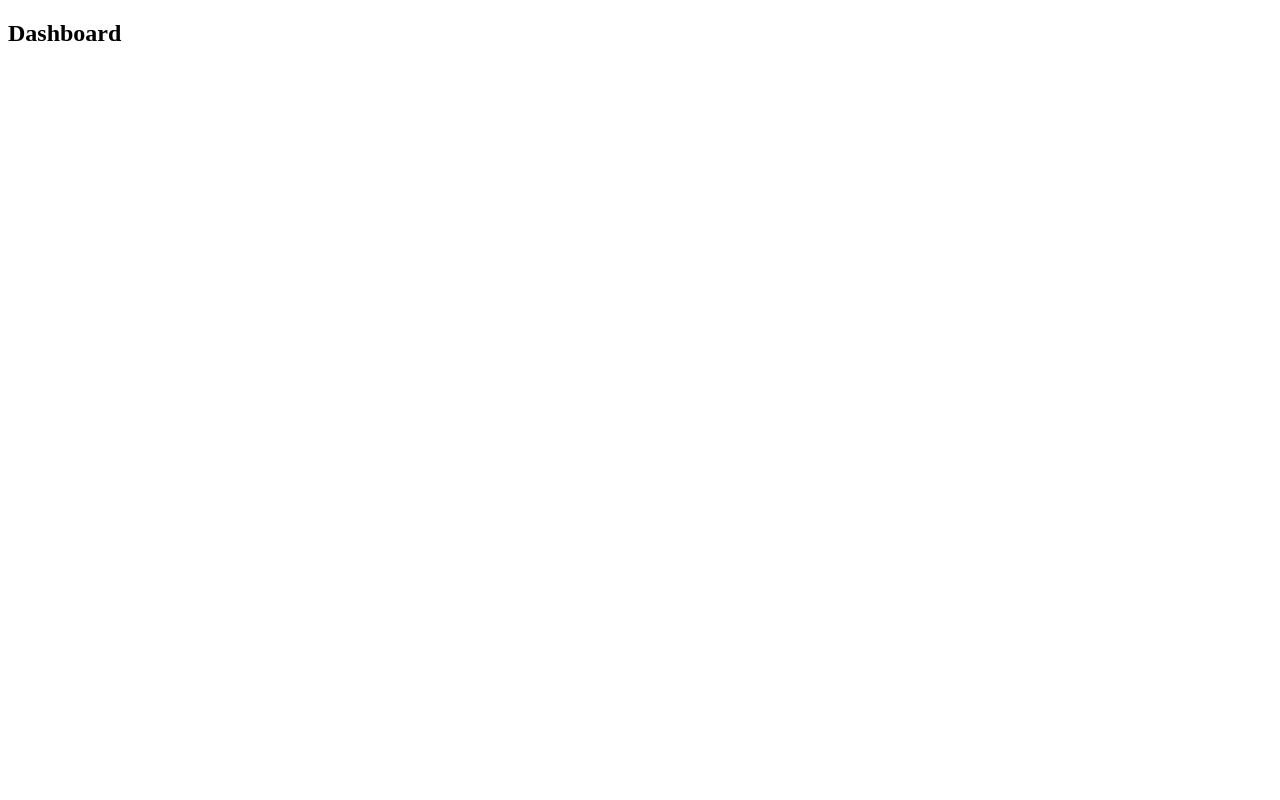
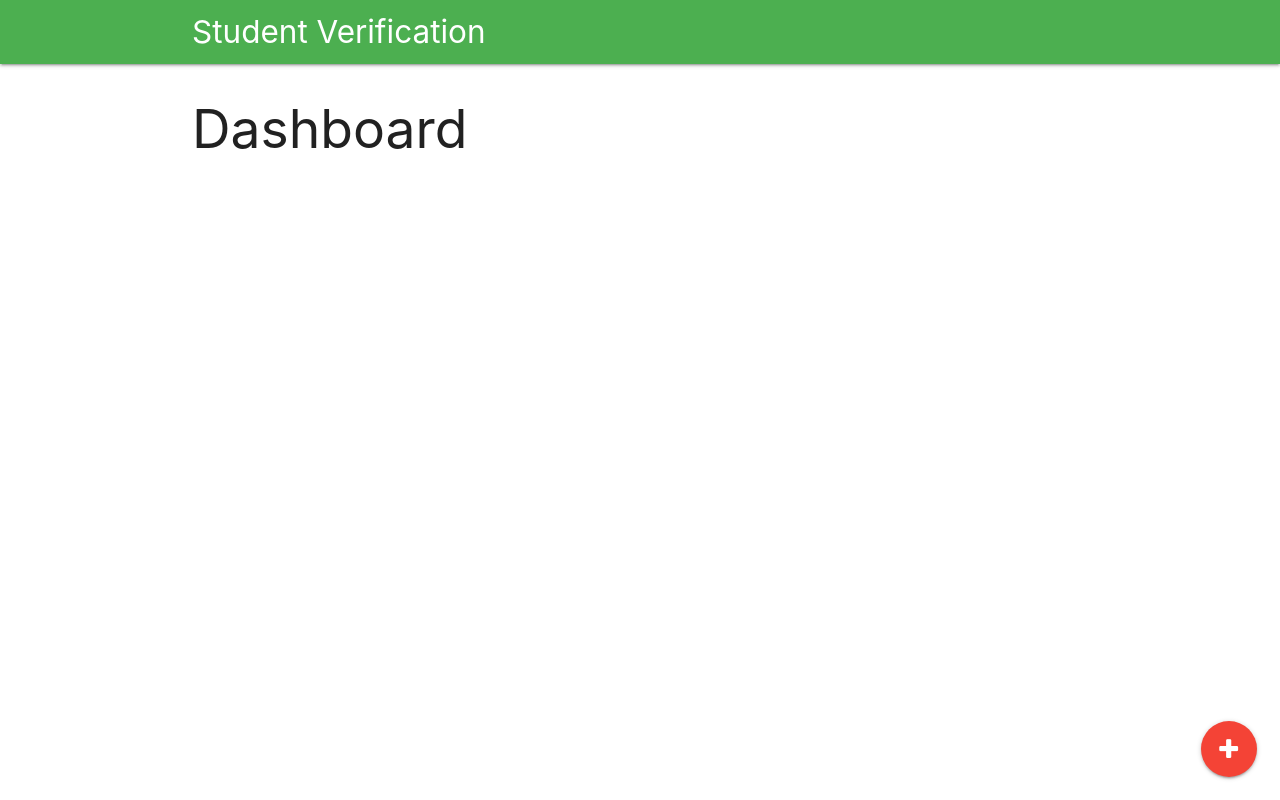
Before and after one commit to ImamHossain-eng/student-verification, a Vue app: page / in a window 1280 px wide. Built offline with nearby package versions, Linux system fonts and the light colour scheme.

Commit message:
Interface design

```diff
--- a/index.html
+++ b/index.html
@@ -3,10 +3,15 @@
   <head>
     <meta charset="utf-8">
     <meta name="viewport" content="width=device-width,initial-scale=1.0">
+    <link rel="stylesheet" href="https://cdnjs.cloudflare.com/ajax/libs/materialize/1.0.0/css/materialize.min.css">
+    <link rel="stylesheet" href="https://stackpath.bootstrapcdn.com/font-awesome/4.7.0/css/font-awesome.min.css" integrity="sha384-wvfXpqpZZVQGK6TAh5PVlGOfQNHSoD2xbE+QkPxCAFlNEevoEH3Sl0sibVcOQVnN" crossorigin="anonymous">
     <title>result-verification</title>
   </head>
   <body>
     <div id="app"></div>
     <!-- built files will be auto injected -->
+    <script
+  src="https://code.jquery.com/jquery-3.5.1.js" integrity="sha256-QWo7LDvxbWT2tbbQ97B53yJnYU3WhH/C8ycbRAkjPDc="  crossorigin="anonymous"></script>
+    <script src="https://cdnjs.cloudflare.com/ajax/libs/materialize/1.0.0/js/materialize.min.js"></script>
   </body>
 </html>
--- a/src/App.vue
+++ b/src/App.vue
@@ -1,12 +1,19 @@
 <template>
   <div id="app">
-    <router-view/>
+    <Navbar/>
+    <div class="container">
+       <router-view/>
+    </div>
   </div>
 </template>
 
 <script>
+import Navbar from './components/Navbar'
 export default {
-  name: 'App'
+  name: 'App',
+  components: {
+    Navbar
+  }
 }
 </script>
 
--- a/src/components/Dashboard.vue
+++ b/src/components/Dashboard.vue
@@ -1,6 +1,11 @@
 <template>
     <div id="dashboard">
         <h2>Dashboard</h2>
+        <div class="fixed-action-btn">
+            <router-link to="/new" class="btn-floating btn-large red">
+              <i class="fa fa-plus"></i>
+            </router-link>
+        </div>
     </div>
 </template>
 
--- a/src/components/Navbar.vue
+++ b/src/components/Navbar.vue
@@ -1,5 +1,15 @@
 <template>
-    <div class="dashboard">
-        <h2>Navbar</h2>
-    </div>
+    <nav>
+        <div class="nav-wrapper green">
+            <div class="container">
+                <router-link to="/" class="brand-logo">
+                    Student Verification
+                </router-link>
+            </div>
+        </div>
+    </nav>
 </template>
+
+<style scoped>
+
+</style>
```
